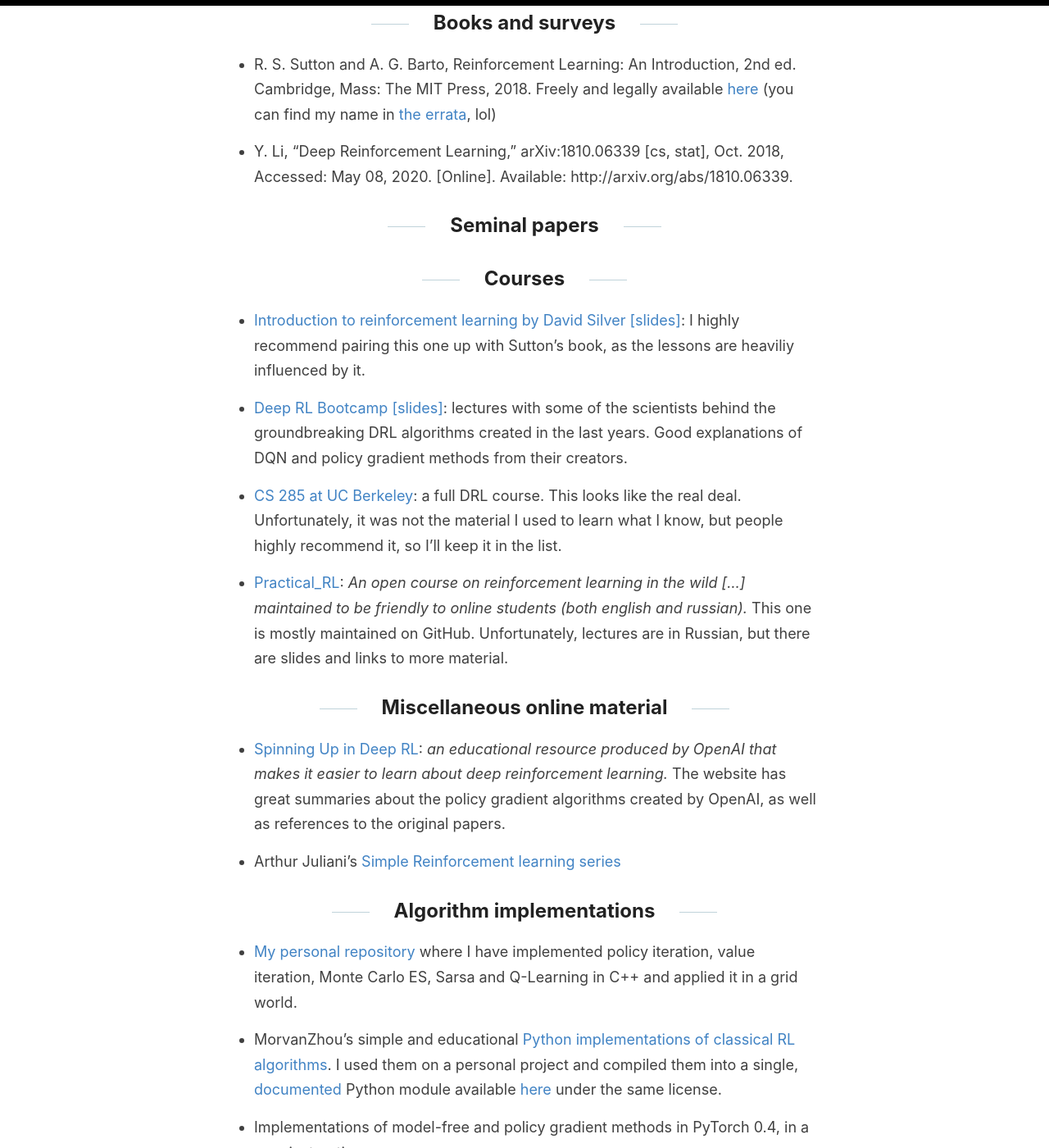
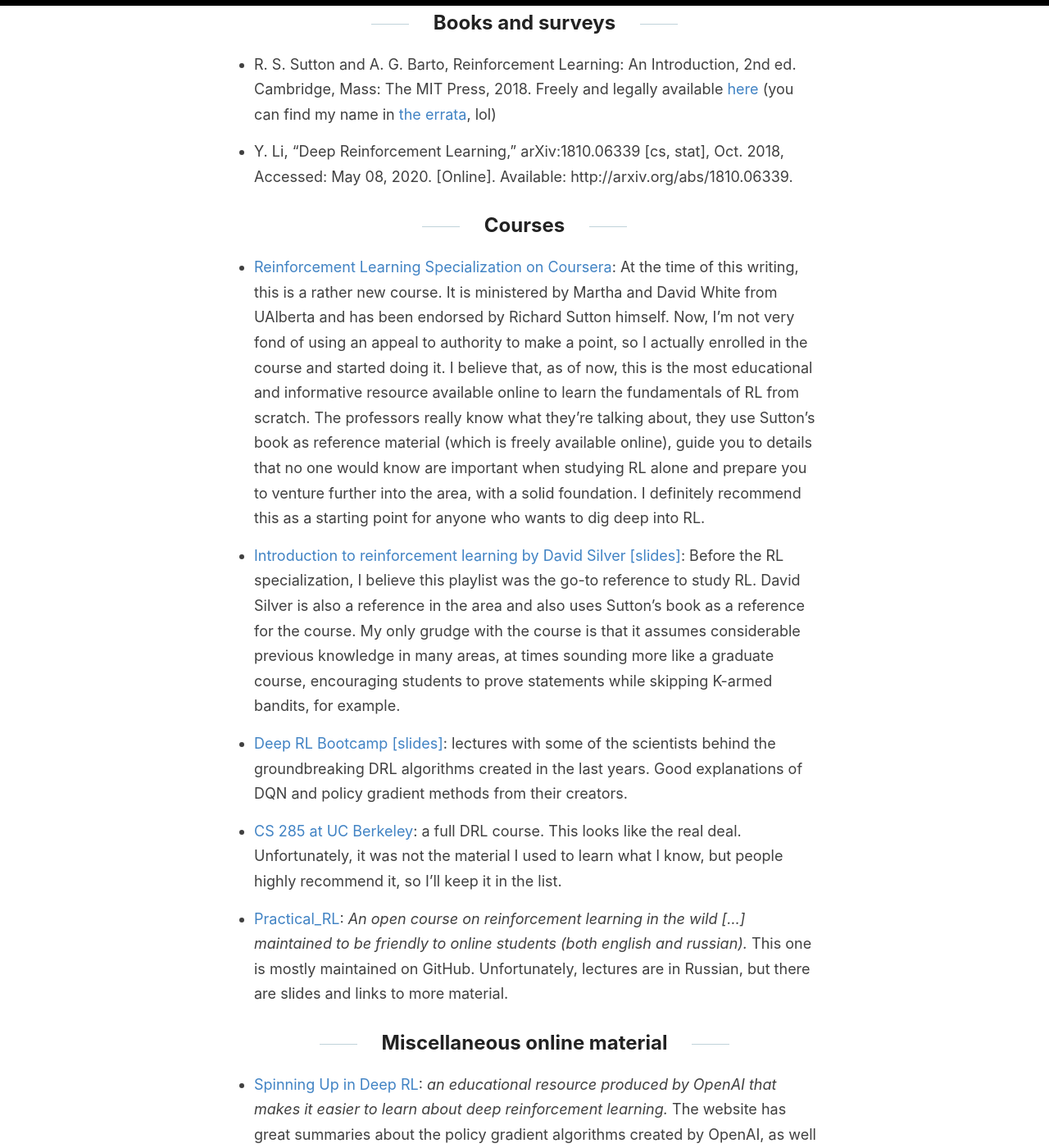
Before and after one commit to douglasrizzo/new-site, a Jekyll site: the page built from _posts/2020-05-10-rl-resources.md, in a window 1280 px wide and 1400 px high, scrolled down 738 px. Shown: the whole window at 82% size. Built offline with Jekyll 4.4.1, drawn with Linux system fonts in a browser that asks for light colours; comment, search, counter and statistics services are not loaded; some of the changed text lies outside the part shown.

Commit message:
fix rl post, add specialization to list

```diff
--- a/_posts/2020-05-10-rl-resources.md
+++ b/_posts/2020-05-10-rl-resources.md
@@ -25,11 +25,13 @@
 
 * Y. Li, “Deep Reinforcement Learning,” arXiv:1810.06339 [cs, stat], Oct. 2018, Accessed: May 08, 2020. [Online]. Available: http://arxiv.org/abs/1810.06339.
 
-## Seminal papers
+<!-- ## Seminal papers -->
 
 ## Courses
 
-* [Introduction to reinforcement learning by David Silver](https://www.youtube.com/playlist?list=PLqYmG7hTraZDM-OYHWgPebj2MfCFzFObQ) [[slides]](https://www.davidsilver.uk/teaching/): I highly recommend pairing this one up with Sutton's book, as the lessons are heaviliy influenced by it.
+* [Reinforcement Learning Specialization on Coursera](https://www.coursera.org/specializations/reinforcement-learning): At the time of this writing, this is a rather new course. It is ministered by Martha and David White from UAlberta and has been endorsed by Richard Sutton himself. Now, I'm not very fond of using an appeal to authority to make a point, so I actually enrolled in the course and started doing it. I believe that, as of now, this is the most educational and informative resource available online to learn the fundamentals of RL from scratch. The professors really know what they're talking about, they use Sutton's book as reference material (which is freely available online), guide you to details that no one would know are important when studying RL alone and prepare you to venture further into the area, with a solid foundation. I definitely recommend this as a starting point for anyone who wants to dig deep into RL.
+
+* [Introduction to reinforcement learning by David Silver](https://www.youtube.com/playlist?list=PLqYmG7hTraZDM-OYHWgPebj2MfCFzFObQ) [[slides]](https://www.davidsilver.uk/teaching/): Before the RL specialization, I believe this playlist was the go-to reference to study RL. David Silver is also a reference in the area and also uses Sutton's book as a reference for the course. My only grudge with the course is that it assumes considerable previous knowledge in many areas, at times sounding more like a graduate course, encouraging students to prove statements while skipping K-armed bandits, for example.
 
 * [Deep RL Bootcamp](https://www.youtube.com/playlist?list=PLsuq9stvuZe4pc8T4NutncqaYzpmwBJtg) [[slides]](https://sites.google.com/view/deep-rl-bootcamp/lectures): lectures with some of the scientists behind the groundbreaking DRL algorithms created in the last years. Good explanations of DQN and policy gradient methods from their creators.
 
@@ -41,7 +43,7 @@
 
 * [Spinning Up in Deep RL](https://spinningup.openai.com/): *an educational resource produced by OpenAI that makes it easier to learn about deep reinforcement learning.* The website has great summaries about the policy gradient algorithms created by OpenAI, as well as references to the original papers.
 
-* Arthur Juliani's [Simple Reinforcement learning series][ajsrl]
+* Arthur Juliani's [Simple Reinforcement learning series][ajsrl].
 
 ## Algorithm implementations
 
@@ -64,8 +66,8 @@
 
 * [PyTorch official DQN tutorial](https://pytorch.org/tutorials/intermediate/reinforcement_q_learning.html): this is the intermediate step in the PyTorch tutorials so, if you fancy learning some PyTorch, I believe this is the most straightforward way to implement and debug your first DRL algorithm.
 
+<!-- ## How to proceed
+
+Start with Sutton's book -->
+
 [ajsrl]: https://medium.com/@awjuliani/super-simple-reinforcement-learning-tutorial-part-1-fd544fab149
-
-## How to proceed
-
-Start with Sutton's book
```
